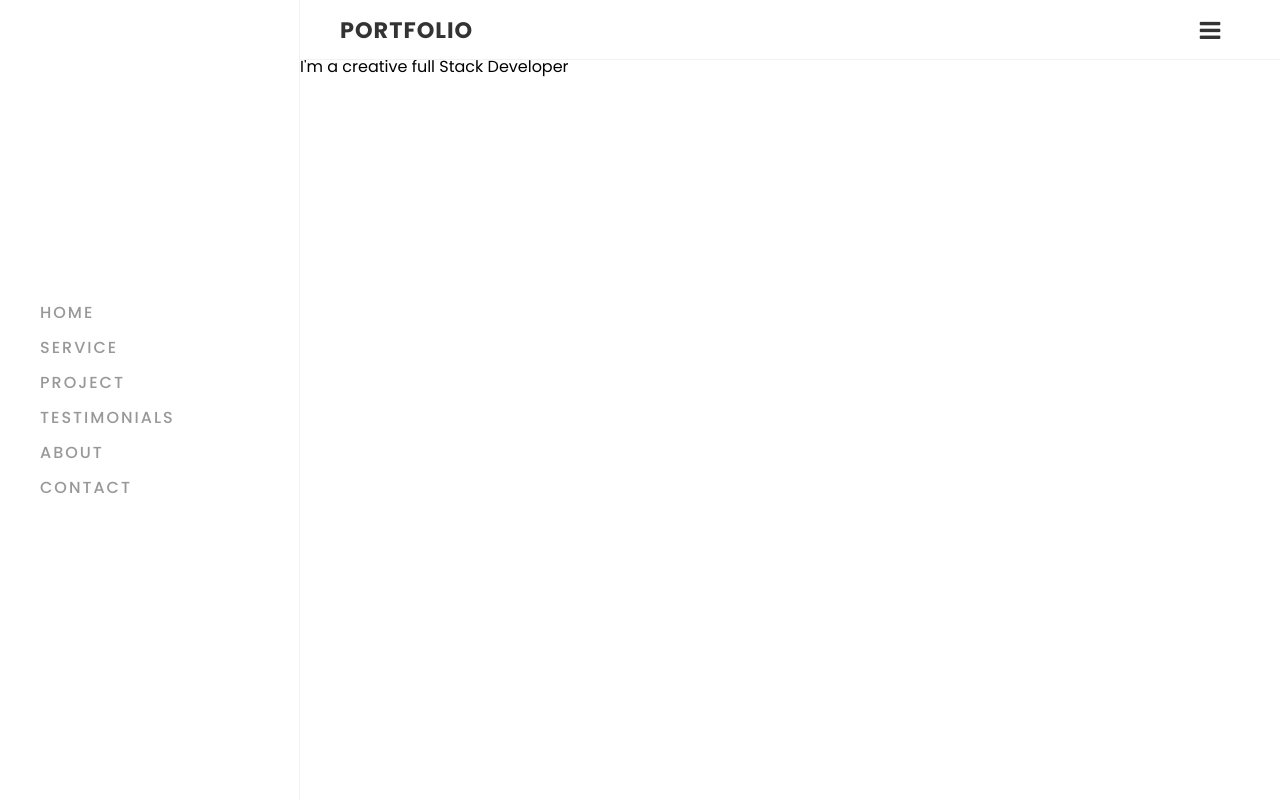
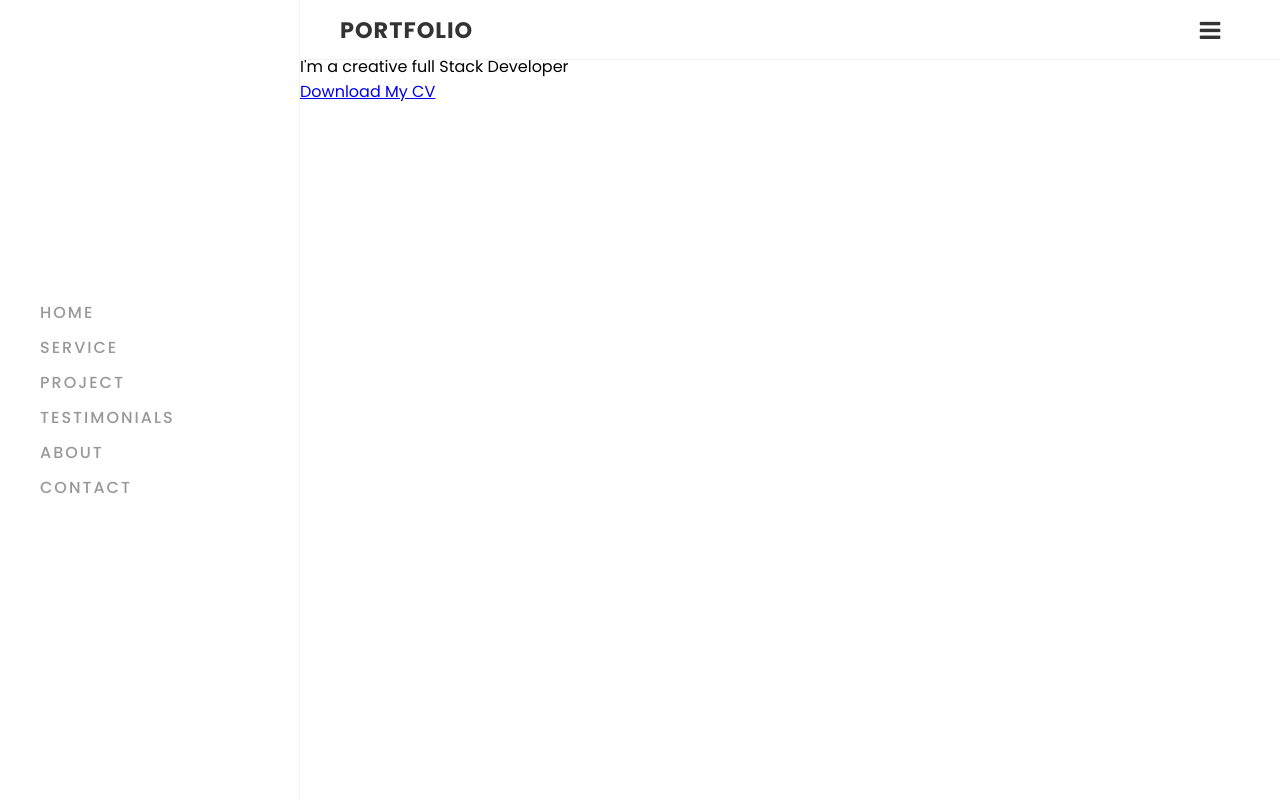
Before and after one commit to salamchy/portofolio, a Django app: template templates/index.html in a window 1280 px wide. Run offline with Django 4.2, Linux system fonts and the light colour scheme; the template is opened without the code that fills it, so the values that code supplies are empty.

```diff
--- a/templates/index.html
+++ b/templates/index.html
@@ -39,6 +39,7 @@
                         </div>
                         <h3>Salam Chaudhary</h3>
                         <p>I'm a creative full Stack Developer</p>
+                        <a href="/static/img/img1.jpg" class="btn">Download My CV</a>
                     </div>
 
                 </section>
```
Also changed, not shown: static/img/img1.jpg (added).
